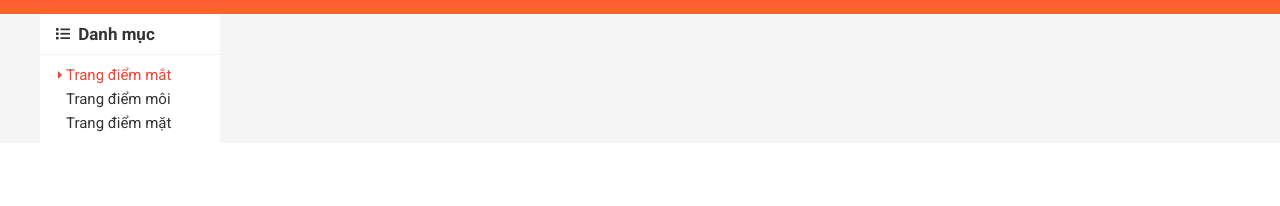
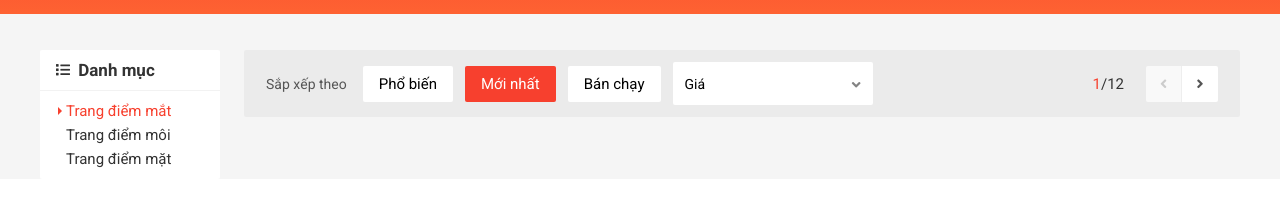
Before and after one commit to thinhnpptit/shopee, a plain HTML site: page index.html in a window 1280 px wide. Shown: the part 106-312 px from the top of the page. Drawn offline with nearby package versions, Linux system fonts and the light colour scheme.

Commit message:
sort and filter css

```diff
--- a/assets/css/base.css
+++ b/assets/css/base.css
@@ -109,7 +109,7 @@ html {
     cursor: pointer;
     background-color: var(--white-color);
     padding: 0 16px;
-    display: flex;
+    display: inline-flex;
     align-items: center;
     justify-content: center;
     line-height: 1.6rem;
@@ -124,3 +124,55 @@ html {
     background-color: var(--primary-color);
     color: var(--white-color);
 }
+
+/* Selection */
+.select-input {
+    position: relative;
+    min-width: 200px;
+    height: 43px;
+    padding: 0 12px;
+    border-radius: 2px;
+    background-color: var(--white-color);
+    display: flex;
+    align-items: center;
+    justify-content: space-between;
+}
+
+.select-input:hover .select-input__list {
+    display: block;
+}
+
+.select-input__label {
+    font-size: 1.4rem;
+}
+
+.select-input__icon {
+    font-size: 1.4rem;
+    color: rgb(131, 131, 131);
+    position: relative;
+    top: 1px;
+}
+
+.select-input__list {
+    position: absolute;
+    left: 0;
+    right: 0;
+    top: 45px;
+    background-color: vaR(--white-color);
+    border-radius: 2px;
+    padding: 8px 16px;
+    list-style: none;
+    display: none;
+}
+
+.select-input__link {
+    font-size: 1.4rem;
+    color: var(--text-color);
+    text-decoration: none;
+    display: block;
+    padding: 4px 0;
+}
+
+.select-input__link:hover {
+    color: var(--primary-color);
+}
--- a/assets/css/main.css
+++ b/assets/css/main.css
@@ -763,6 +763,10 @@
     background-color: #F5F5F5;
 }
 
+.app__content {
+    padding-top: 36px;
+}
+
 .category {
     background-color: var(--white-color);
     border-radius: 2px;
@@ -820,3 +824,76 @@
     color: var(--primary-color);
     right: -4px;
 }
+
+/* Home sort + filter */
+.home-filter {
+    background-color: rgba(0, 0, 0, 0.04);
+    display: flex;
+    align-items: center;
+    padding: 12px 22px;
+    border-radius: 2px;
+}
+
+.home-filter__label {
+    font-size: 1.4rem;
+    color: #555;
+    margin-right: 16px;
+}
+
+.home-filter__btn {
+    min-width: 90px;
+    margin-right: 12px;
+}
+
+.home-filter__page {
+    display: flex;
+    margin-left: auto;
+    align-items: center;
+    justify-content: center;
+}
+
+.home-filter__page-number {
+    font-size: 1.5rem;
+    color: var(--text-color);
+    margin-right: 22px;
+}
+
+.home-filter__page-current {
+    color: var(--primary-color);
+}
+
+.home-filter__page-control {
+    border-radius: 2px;
+    overflow: hidden;
+    display: flex;
+    width: 72px;
+    height: 36px;
+}
+
+.home-filter__page-btn {
+    width: 36px;
+    height: 36px;
+    background-color: var(--white-color);
+    display: flex;
+    text-decoration: none;
+    align-items: center;
+    justify-content: center;
+}
+
+.home-filter__page-btn--disable {
+    background-color: #f9f9f9;
+    cursor: default;
+}
+
+.home-filter__page-btn--disable .home-filter__page-icon {
+    color: #ccc;
+}
+
+.home-filter__page-btn:first-child {
+    border-right: 1px solid #eee;
+}
+
+.home-filter__page-icon {
+    font-size: 1.4rem;
+    color: #555555;
+}
--- a/index.html
+++ b/index.html
@@ -247,7 +247,7 @@
 
       <div class="app__container">
         <div class="grid">
-          <div class="grid__row">
+          <div class="grid__row app__content">
             <div class="grid__column-2">
               <nav class="category">
                 <h3 class="category__heading">
@@ -269,7 +269,38 @@
               </nav>
             </div>
             <div class="grid__column-10">
+              <div class="home-filter">
+                <span class="home-filter__label">Sắp xếp theo</span>
+                <button class="home-filter__btn btn">Phổ biến</button>
+                <button class="home-filter__btn btn btn--primary">Mới nhất</button>
+                <button class="home-filter__btn btn">Bán chạy</button>
 
+                <div class="select-input">
+                  <span class="select-input__label">Giá</span>
+                  <i class="select-input__icon fas fa-angle-down"></i>
+                  <ul class="select-input__list">
+                    <li class="select-input__item">
+                      <a href="" class="select-input__link">Giá: Thấp đến cao</a>
+                    </li>
+                    <li class="select-input__item">
+                      <a href="" class="select-input__link">Giá: Cao đến thấp</a>
+                    </li>
+                  </ul>
+                </div>
+
+                <div class="home-filter__page">
+                  <span class="home-filter__page-number">
+                    <span class="home-filter__page-current">1</span>/12
+                  </span>
+                  <div class="home-filter__page-control">
+                    <a href="" class="home-filter__page-btn home-filter__page-btn--disable">
+                      <i class="home-filter__page-icon fas fa-angle-left"></i>
+                    </a>
+                    <a href="" class="home-filter__page-btn">
+                      <i class="home-filter__page-icon fas fa-angle-right"></i>
+                    </a>
+                </div>
+              </div>
             </div>
           </div>
         </div>
```
